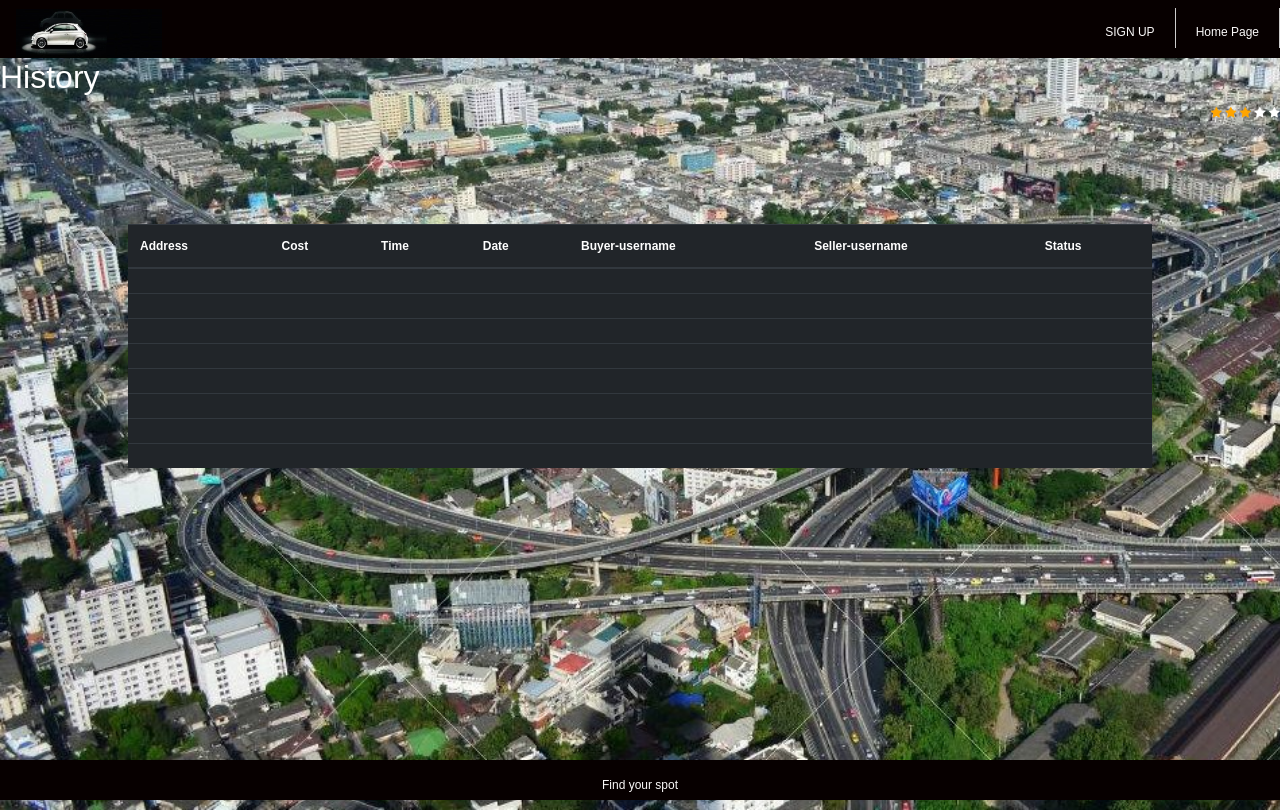
After one commit to nizanf/HotSpot, a Django app: template parking/parking/mysite/polls/templates/polls/history.html in a window 1280 px wide. The commit adds this page. Run offline with Django 3.2, Linux system fonts and the light colour scheme; the template is opened without the code that fills it, so the values that code supplies are empty; some libraries are stand-ins or nearby versions.

Commit message:
update pages

```diff
--- a/parking/parking/mysite/polls/templates/polls/HotSpot.html
+++ b/parking/parking/mysite/polls/templates/polls/HotSpot.html
@@ -48,7 +48,7 @@
                         <img src="_images/park.png" width="60%" />
                     </div>
                     <div class="box_txt">
-                        <a href="find_parking.html"><li><h2>Offer <br>Parking Spot</h2></li></a>
+                        <a href="offer_parking.html"><li><h2>Offer <br>Parking Spot</h2></li></a>
                     </div>
                 </div>
                     <div class="box">
--- /dev/null
+++ b/parking/parking/mysite/polls/templates/polls/_css/History.css
@@ -0,0 +1,142 @@
+
+body{
+margin: 0;
+padding: 0;
+background: #fff;
+color: white;
+font-family: Arial;
+font-size: 12px;
+margin-left: 20px;
+}
+
+
+
+.all_site{
+
+    width: 100%;
+    height: 100%;
+    background-color:rgb(248, 246, 246);
+    margin:0 auto
+}
+
+.body header {
+
+    height: 65px;
+    float: left;
+    width:100%;
+    background:#070000;
+
+}
+
+.body header .logo{
+    float: left;
+    text-align: left;
+    margin-left:0;
+    padding: 1rem;
+
+}
+.body header nav{
+    width:408px;
+    float: right;
+   margin-top: 15px;
+   /* padding: 1rem; */
+}
+
+.body header nav ul{
+    list-style-type: none;
+    padding: 200;
+    margin:auto;
+}
+
+.body header nav ul li{
+    display:inline-block;
+    color: rgb(250, 248, 248);
+    height:40px;
+    padding:0 20px;
+    line-height:49px;
+    vertical-align:center;
+    text-align: center;
+    float: right;
+    border-right: 1px solid #ccc;
+
+}
+
+footer{
+    position: absolute;
+    background-color: #070000;
+    right:0;
+    bottom: 0;
+    left:0;
+    padding: 1rem;
+    height: 40px;
+    text-align: center;
+    color: rgb(250, 248, 248);
+}
+
+.table {
+	width: 80%;
+	margin-right: 10%;
+	margin-left: 10%;
+	margin-top: 10%;
+}
+
+
+.body{
+
+width: 80%;
+margin-top: 1%;
+margin-left: 20px;
+margin-right: 40px;
+color: white;
+position: absolute;
+top: -20px;
+left: -20px;
+right: -40px;
+bottom: -10px;
+width: auto;
+height: auto;
+background-image:url("../_images/busy_street2.JPG");
+background-size: cover;
+z-index: 0;
+}
+
+.grad{
+position: absolute;
+top: -20px;
+left: -20px;
+right: -40px;
+bottom: -40px;
+width: auto;
+height: auto;
+/* background: -webkit-gradient(linear, left top, left bottom, color-stop(0%,rgba(0,0,0,0)), color-stop(100%,rgba(0,0,0,0.65))); Chrome,Safari4+ */
+z-index: 1;
+opacity: 0.7;
+}
+
+.header{
+position: absolute;
+top: calc(50% - 35px);
+left: calc(50% - 255px);
+z-index: 2;
+}
+
+.header div{
+float: left;
+color: #fff;
+font-family: 'Exo', sans-serif;
+font-size: 35px;
+font-weight: 200;
+}
+
+.header div span{
+color: #5379fa !important;
+}
+
+
+::-webkit-input-placeholder{
+color: rgba(255,255,255,0.6);
+}
+
+::-moz-input-placeholder{
+color: rgba(255,255,255,0.6);
+}
--- /dev/null
+++ b/parking/parking/mysite/polls/templates/polls/history.html
@@ -0,0 +1,151 @@
+<!DOCTYPE html>
+<html>
+
+<head>
+  <!-- <meta charset="UTF-8"> -->
+	<title>History</title>
+	<meta charset="utf-8">
+
+  <meta charset="utf-8">
+  <meta name="viewport" content="width=device-width, initial-scale=1">
+  <link rel="stylesheet" href="https://maxcdn.bootstrapcdn.com/bootstrap/4.0.0-beta.2/css/bootstrap.min.css">
+  <script src="https://ajax.googleapis.com/ajax/libs/jquery/3.2.1/jquery.min.js"></script>
+  <script src="https://cdnjs.cloudflare.com/ajax/libs/popper.js/1.12.6/umd/popper.min.js"></script>
+  <script src="https://maxcdn.bootstrapcdn.com/bootstrap/4.0.0-beta.2/js/bootstrap.min.js"></script>
+
+	<link rel="stylesheet" href="https://cdnjs.cloudflare.com/ajax/libs/font-awesome/4.7.0/css/font-awesome.min.css">
+	<style>
+	.checked {
+		color: orange;
+	}
+	</style>
+
+  <!-- <script src='http://cdnjs.cloudflare.com/ajax/libs/jquery/2.1.3/jquery.min.js'></script> -->
+
+
+</head>
+
+<body>
+	<div class="all_site">
+	<link rel="stylesheet" type="text/css" href="_css/History.css">
+
+
+    <div class="body">
+        <header>
+            <div class="logo">
+                <img src="_images/cars.JPG" height="49"/>
+            </div>
+            <nav>
+                <ul>
+                    <a href="HotSpot.html"><li>Home Page</li></a>
+                    <a href="sign_up.html"><li>SIGN UP</li></a>
+                    <!-- TODO GO BACK TO THE LAST PAGE   -->
+                </ul>
+            </nav>
+        </header>
+  <h2>History</h2>
+  <div class = "pull-right">
+	<span class="fa fa-star checked"></span>
+	<span class="fa fa-star checked"></span>
+	<span class="fa fa-star checked"></span>
+	<span class="fa fa-star"></span>
+	<span class="fa fa-star"></span>
+  </div>
+  <p></p>
+  <table class="table table-dark">
+    <thead>
+      <tr>
+        <th>Address</th>
+        <th>Cost</th>
+        <th>Time</th>
+		<th>Date</th>
+        <th>Buyer-username</th>
+        <th>Seller-username</th>
+		<th>Status</th>
+      </tr>
+    </thead>
+    <tbody>
+      <tr>
+        <td></td>
+        <td></td>
+        <td></td>
+		<th></th>
+        <th></th>
+        <th></th>
+		<th></th>
+      </tr>
+      <tr>
+        <td></td>
+        <td></td>
+        <td></td>
+		<th></th>
+        <th></th>
+        <th></th>
+		<th></th>
+      </tr>
+      <tr>
+        <td></td>
+        <td></td>
+        <td></td>
+		<th></th>
+        <th></th>
+        <th></th>
+		<th></th>
+      </tr>
+      <tr>
+        <td></td>
+        <td></td>
+        <td></td>
+		<th></th>
+        <th></th>
+        <th></th>
+		<th></th>
+      </tr>
+      <tr>
+        <td></td>
+        <td></td>
+        <td></td>
+		<th></th>
+        <th></th>
+        <th></th>
+		<th></th>
+      </tr>
+        <tr>
+        <td></td>
+        <td></td>
+        <td></td>
+		<th></th>
+        <th></th>
+        <th></th>
+		<th></th>
+      </tr>
+      <tr>
+        <td></td>
+        <td></td>
+        <td></td>
+		<th></th>
+        <th></th>
+        <th></th>
+		<th></th>
+      </tr>
+      <tr>
+        <td></td>
+        <td></td>
+        <td></td>
+		<th></th>
+        <th></th>
+        <th></th>
+		<th></th>
+      </tr>
+    </tbody>
+  </table>
+</div>
+
+</body>
+
+
+<footer>
+	<p>Find your spot</p>
+</footer>
+
+</html>
```
Also changed, not shown: parking/parking/mysite/polls/templates/polls/offer_parking.html (added, +143 -0 lines).
